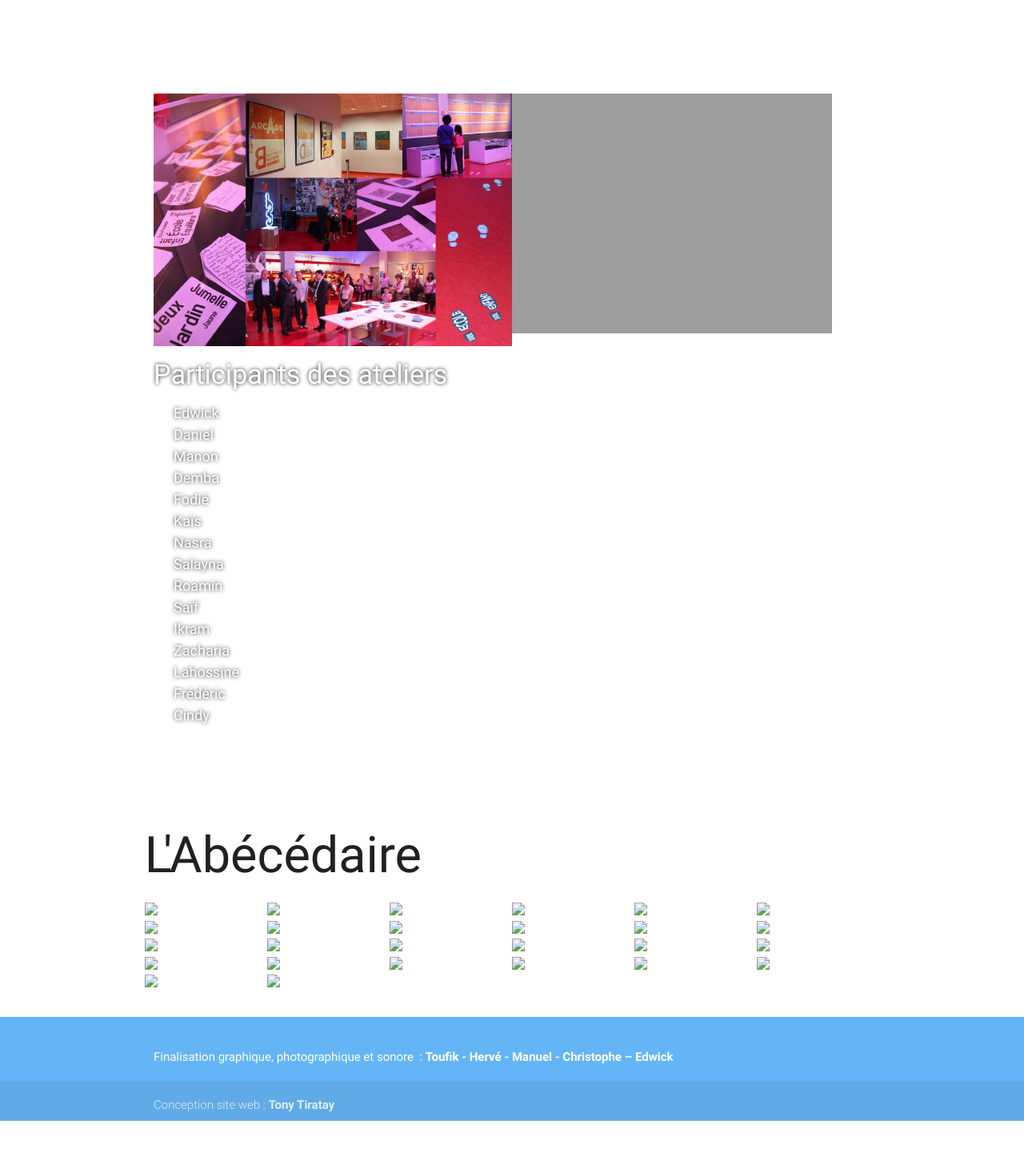
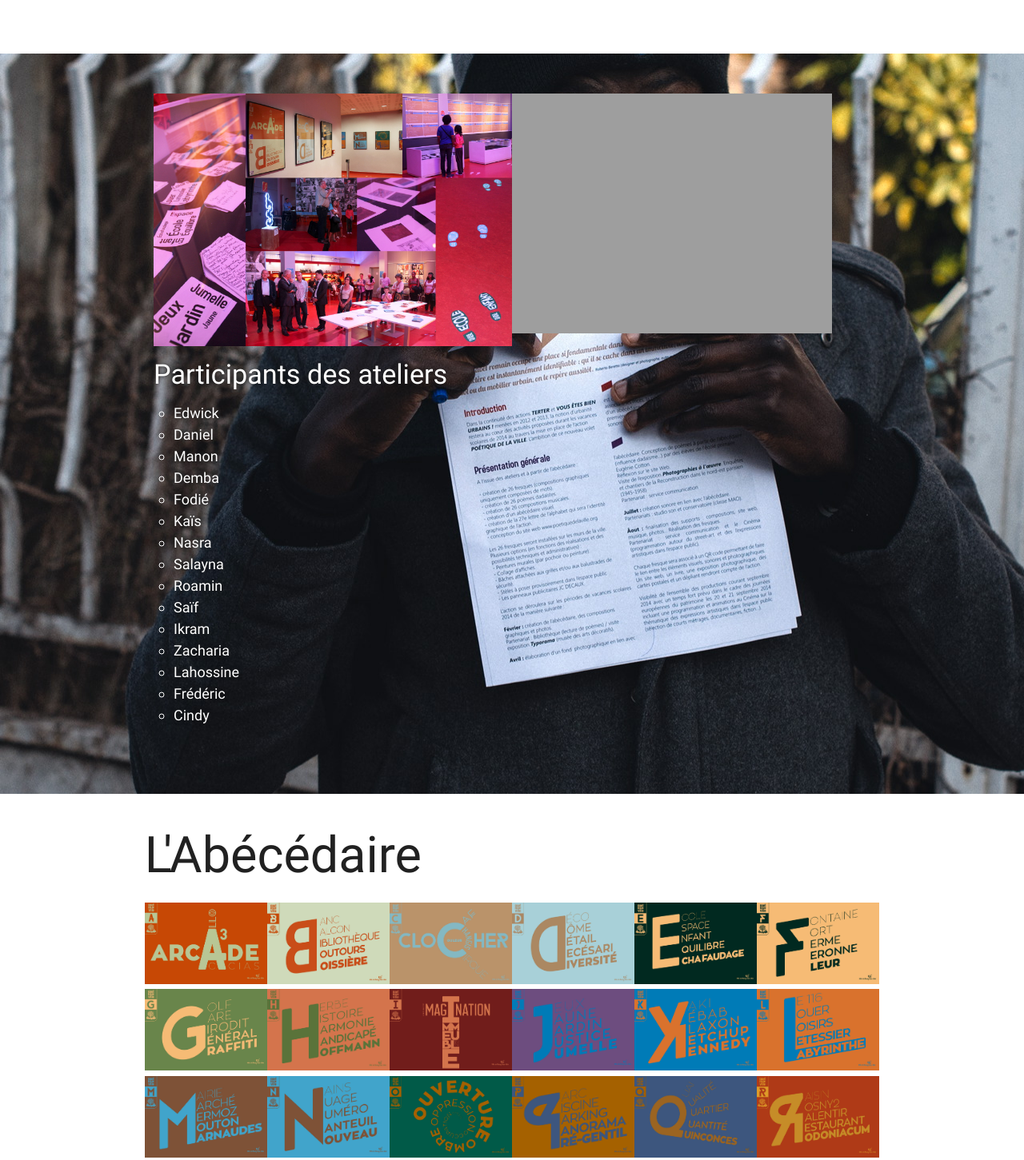
Before and after one commit to tonytiratay/poetique, a plain HTML site: page index.html in a window 1280 px wide. Shown: the part 1077-2528 px from the top of the page at 80% size. Before the commit the page ends 2479 px from the top, so only its background shows below. Drawn offline with nearby package versions, Linux system fonts and the light colour scheme; the site is published under a folder, as on GitHub Pages, so addresses that start at the root find nothing.

Commit message:
Fixed some wrong paths for images

```diff
--- a/css/custom.css
+++ b/css/custom.css
@@ -25,7 +25,7 @@ section {
 .projet-intro {
     min-height: 500px;
     background-color: #009cb8;
-    background: url(/img/arbre-bleu.jpg);
+    background: url(../img/arbre-bleu.jpg);
     background-attachment: fixed;
     background-size: contain;
     background-position: center;
@@ -39,7 +39,7 @@ section {
 
 .projet-participants {
     min-height: 500px;
-    background: url(/img/autres/mohcine.jpg);
+    background: url(../img/autres/mohcine.jpg);
     background-attachment: fixed;
     color: white;
     text-shadow: 0 0 5px #191919;
--- a/index.html
+++ b/index.html
@@ -90,7 +90,7 @@
         <h1>L'Abécédaire</h1>
         <div ng-repeat="a in alphabet" class="col s2">
             <a class="modal-trigger" href="#lettre{{a.lettre}}">
-                <img ng-src="/{{a.fresque}}" class="responsive-img">
+                <img ng-src="{{a.fresque}}" class="responsive-img">
             </a>
             <div id="lettre{{a.lettre}}" class="modal">
                 <div class="modal-content">
```
